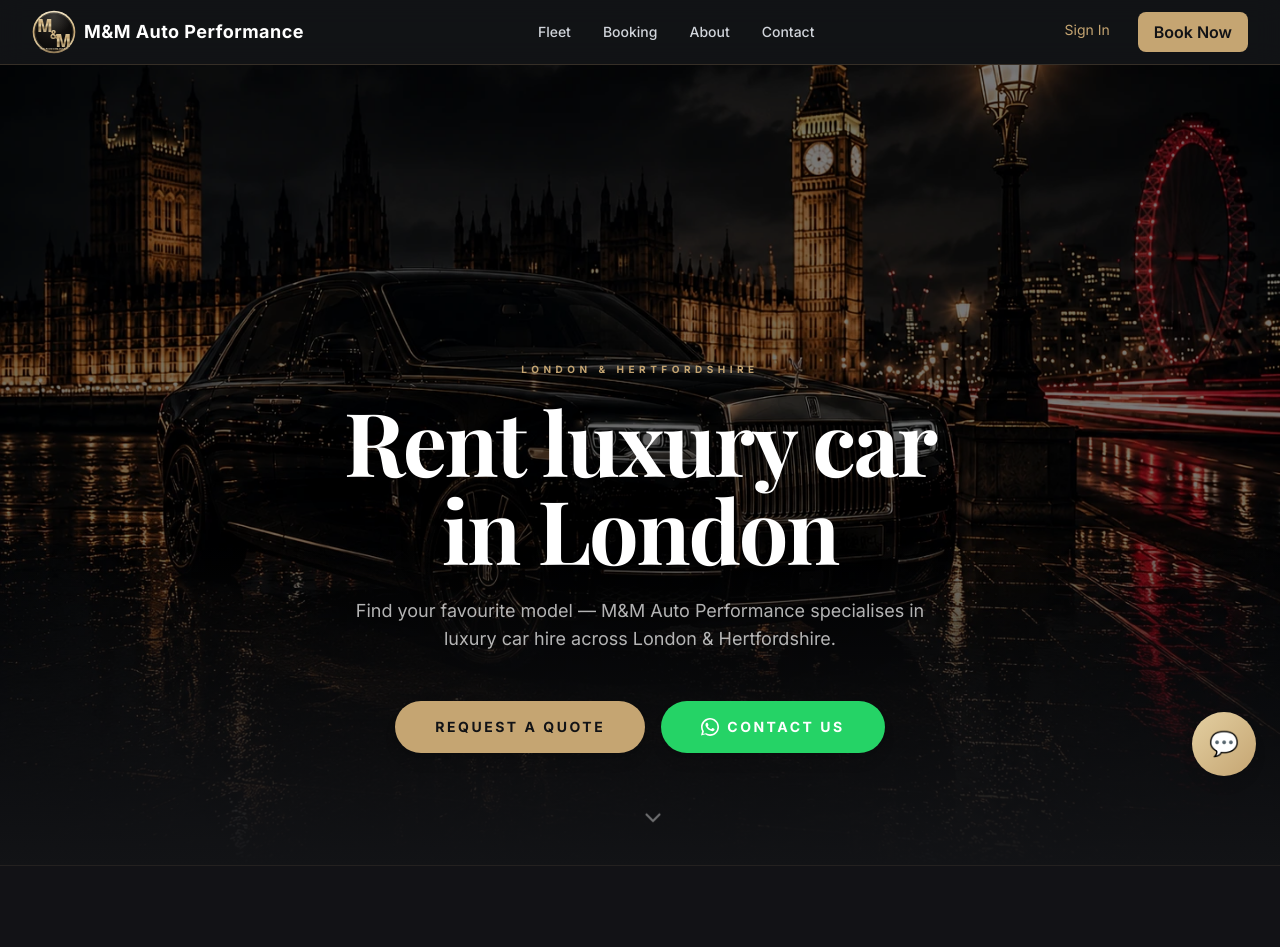
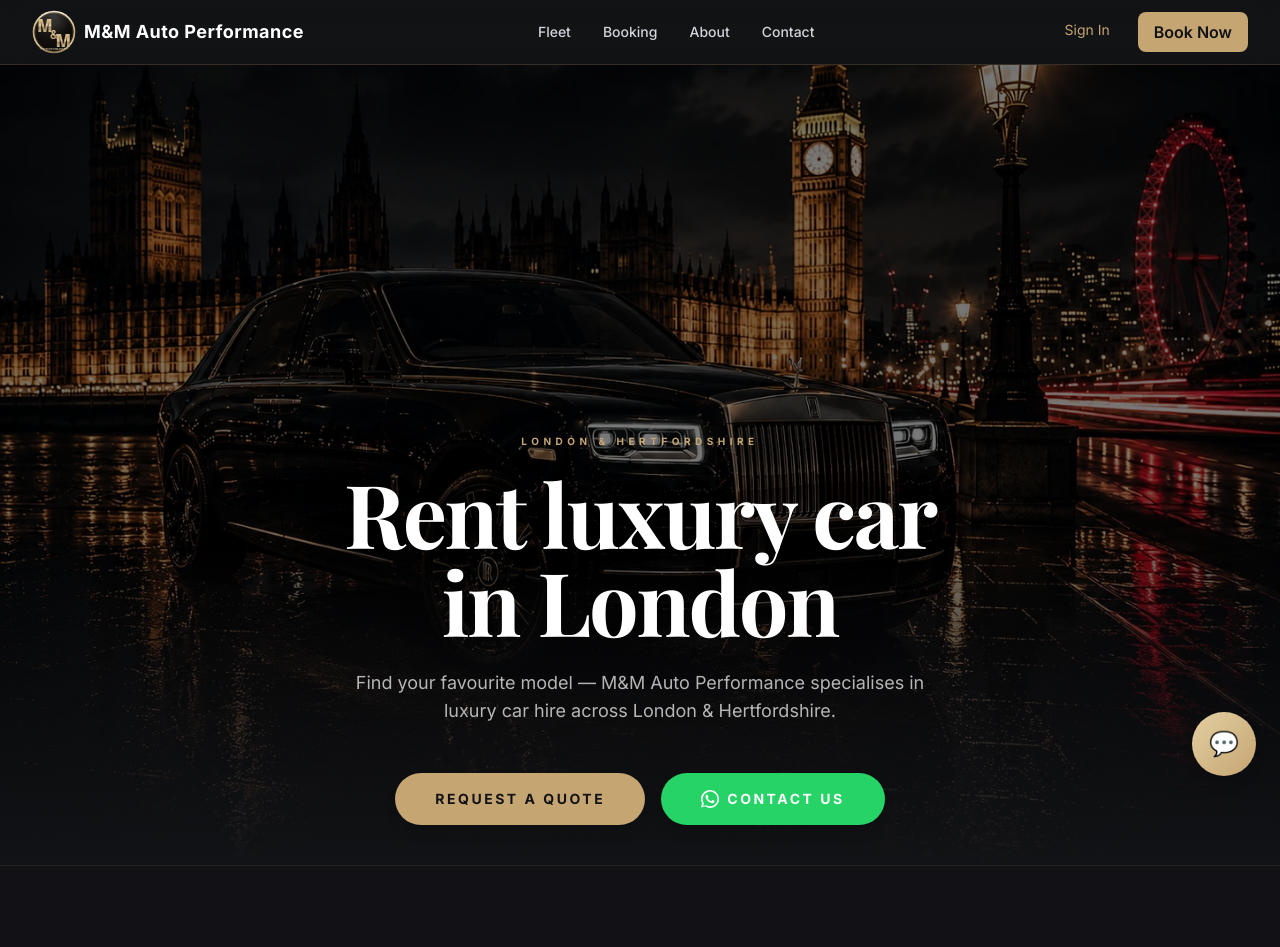
Before and after one commit to mandmautoperformance-jpg/mandmautoperformance.com, a Next.js app: page / in a window 1280 px wide. Shown: the top 947 px of the page. Built offline with nearby package versions, Linux system fonts and the light colour scheme.

Commit message:
Lower hero text to reveal more of the car
Reduce hero content bottom padding so the heading and buttons sit lower,
showing more of the Rolls-Royce. Remove the scroll chevron that would
otherwise collide with the buttons.

Co-Authored-By: Claude <noreply@anthropic.com>

```diff
--- a/components/CinematicHero.tsx
+++ b/components/CinematicHero.tsx
@@ -1,6 +1,5 @@
 import React from 'react';
 import Link from 'next/link';
-import { ChevronDown } from 'lucide-react';
 
 // Branded hero photo, served locally from public/ — fetched directly by the
 // browser as a plain CSS background, so it always displays.
@@ -25,7 +24,7 @@ export const CinematicHero: React.FC = () => (
       <div style={{ position: 'absolute', inset: 0, background: 'linear-gradient(to top, #121316 0%, transparent 40%)' }} />
 
       {/* Hero content */}
-      <div className="absolute inset-0 flex flex-col items-center justify-end text-center pb-28 px-6">
+      <div className="absolute inset-0 flex flex-col items-center justify-end text-center pb-10 px-6">
         <p className="text-performance-turquoise text-[10px] font-bold tracking-[0.45em] uppercase mb-5">
           London &amp; Hertfordshire
         </p>
@@ -56,10 +55,6 @@ export const CinematicHero: React.FC = () => (
             Contact Us
           </Link>
         </div>
-
-        <div className="absolute bottom-8 left-1/2 -translate-x-1/2 text-white/40 animate-bounce">
-          <ChevronDown size={26} />
-        </div>
       </div>
     </section>
   </>
```
